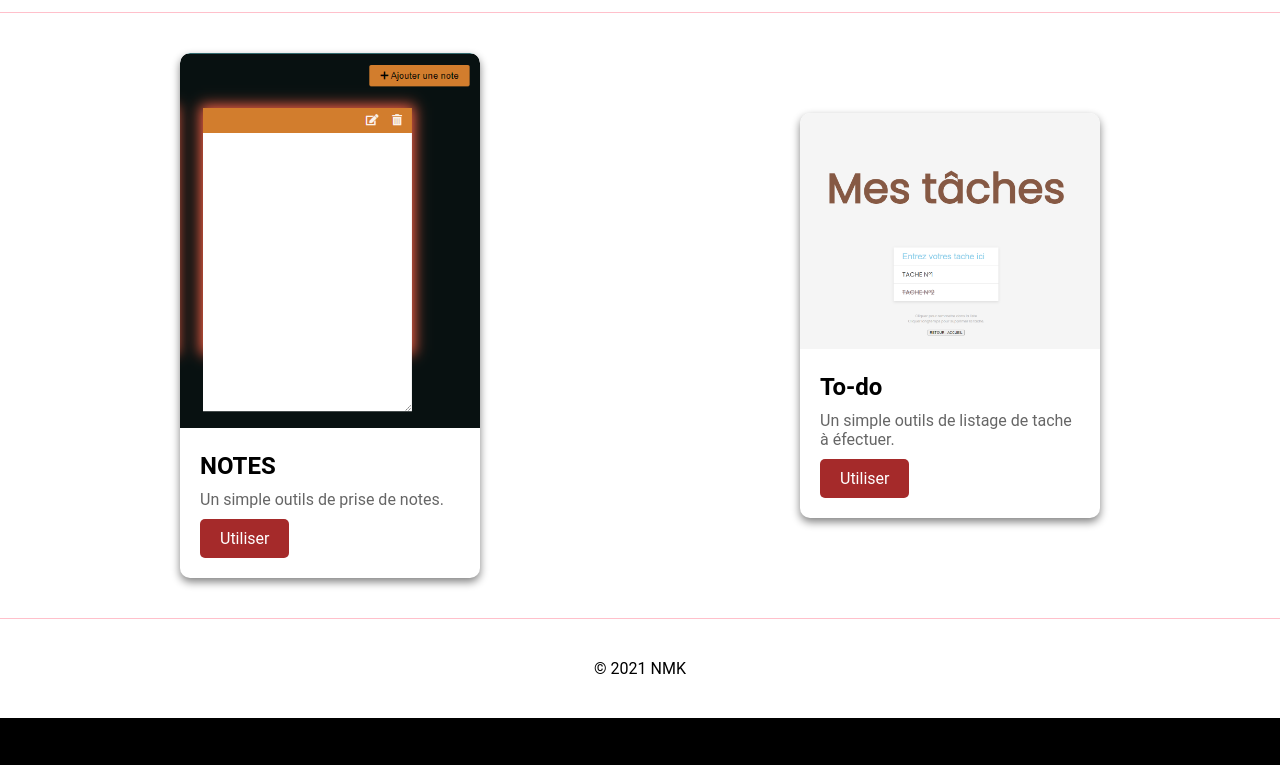
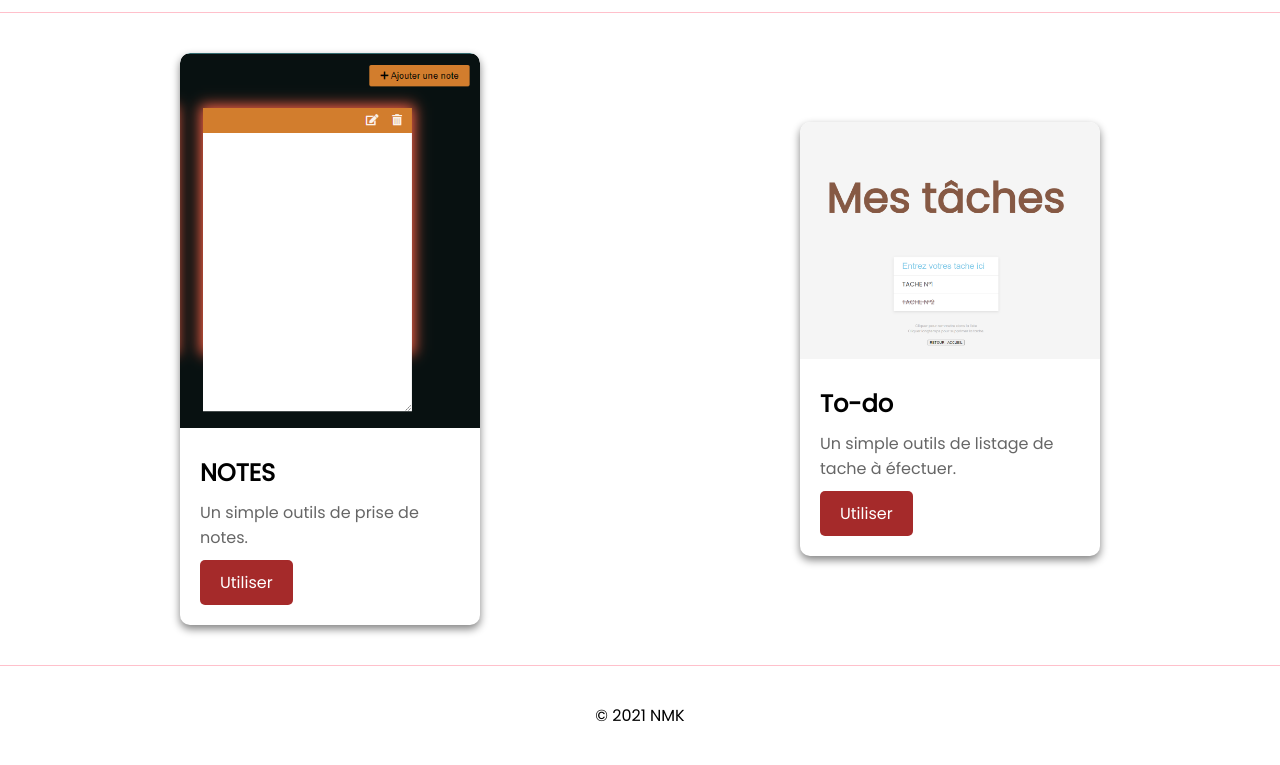
Before and after one commit to Kamamoctar/ALL-MY-JS-Projects, a plain HTML site: page index.html in a window 1280 px wide. Shown: the part 77-842 px from the top of the page. Before the commit the page ends 800 px from the top, so only its background shows below. Drawn offline with Linux system fonts and the light colour scheme.

Commit message:
mise a jour de Font

```diff
--- a/main.css
+++ b/main.css
@@ -1,3 +1,5 @@
+@import url('https://fonts.googleapis.com/css2?family=Poppins:wght@200;400&display=swap');
+
 * {
   box-sizing: border-box;
   margin: 0;
@@ -6,7 +8,7 @@
 }
 
 body {
-  font-family: 'Roboto', cursive;
+  font-family: 'Poppins';
   background-color: black;
 }
 
```
